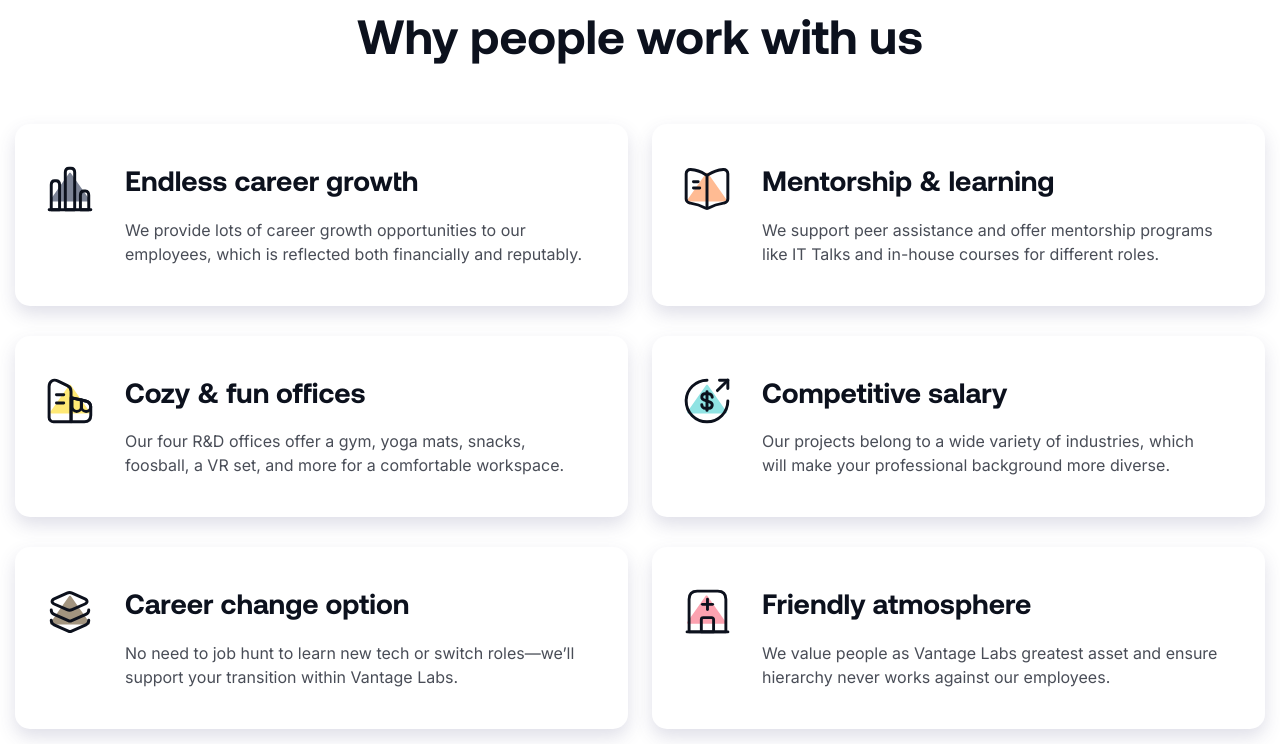
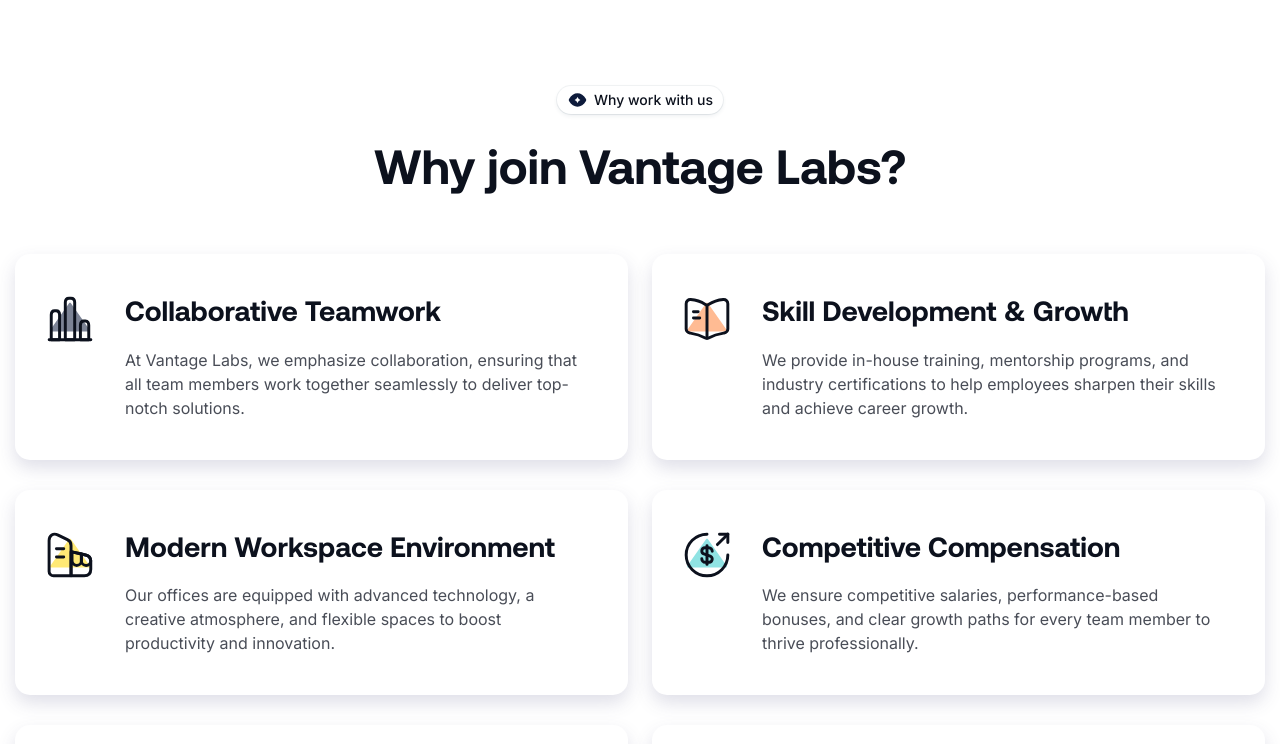
Before and after one commit to vantage-labs/vl-web-fe, a React (Create React App) app: page /team in a window 1280 px wide. Shown: the part 1380-2124 px from the top of the page. Built offline with nearby package versions, Linux system fonts and the light colour scheme; a web font is replaced by a local one.

Commit message:
Fix: at our team project

```diff
--- a/src/main-component/TeamPage/TeamPage.js
+++ b/src/main-component/TeamPage/TeamPage.js
@@ -26,7 +26,10 @@
                                 <div className="col-lg-7 mt-30">
                                     <div className="page-title-box">
                                         <span className="sub-title"><img src={icon} alt="" />Our team</span>
-                                        <h2 className="title">Meet the talented SEO team driving innovation, expertise, and your digital success</h2>
+                                        <h2 className="title">
+                                            Meet the talented team at Vantage Labs, shaping innovative solutions, technical expertise, and your business success
+                                        </h2>
+
                                     </div>
                                 </div>
                                 <div className="col-lg-5 mt-30">
--- a/src/main-component/TeamPage/work.js
+++ b/src/main-component/TeamPage/work.js
@@ -13,44 +13,44 @@
   {
     id: 1,
     icon: icon1,
-    title: "Endless career growth",
+    title: "Collaborative Teamwork",
     content:
-      "We provide lots of career growth opportunities to our employees, which is reflected both financially and reputably.",
+      "At Vantage Labs, we emphasize collaboration, ensuring that all team members work together seamlessly to deliver top-notch solutions.",
   },
   {
     id: 2,
     icon: icon2,
-    title: "Mentorship & learning",
+    title: "Skill Development & Growth",
     content:
-      "We support peer assistance and offer mentorship programs like IT Talks and in-house courses for different roles.",
+      "We provide in-house training, mentorship programs, and industry certifications to help employees sharpen their skills and achieve career growth.",
   },
   {
     id: 3,
     icon: icon3,
-    title: "Cozy & fun offices",
+    title: "Modern Workspace Environment",
     content:
-      "Our four R&D offices offer a gym, yoga mats, snacks, foosball, a VR set, and more for a comfortable workspace.",
+      "Our offices are equipped with advanced technology, a creative atmosphere, and flexible spaces to boost productivity and innovation.",
   },
   {
     id: 4,
     icon: icon4,
-    title: "Competitive salary",
+    title: "Competitive Compensation",
     content:
-      "Our projects belong to a wide variety of industries, which will make your professional background more diverse.",
+      "We ensure competitive salaries, performance-based bonuses, and clear growth paths for every team member to thrive professionally.",
   },
   {
     id: 5,
     icon: icon5,
-    title: "Career change option",
+    title: "Project Diversity",
     content:
-      "No need to job hunt to learn new tech or switch roles—we’ll support your transition within Vantage Labs.",
+      "At Vantage Labs, you’ll work on projects from various industries, gaining exposure to multiple domains and cutting-edge technologies.",
   },
   {
     id: 6,
     icon: icon6,
-    title: "Friendly atmosphere",
+    title: "Employee-Centric Culture",
     content:
-      "We value people as Vantage Labs greatest asset and ensure hierarchy never works against our employees.",
+      "We believe our employees are our greatest asset. We foster an inclusive and supportive environment to ensure everyone feels valued.",
   },
 ];
 
@@ -67,7 +67,7 @@
             <img src={iIcon} alt="" />
             Why work with us
           </div>
-          <h2 className="title">Why people work with us</h2>
+          <h2 className="title">Why join Vantage Labs?</h2>
         </div>
         <div className="tp-work-wrapp">
           <div className="row mt-none-30">
```
Also changed, not shown: src/main-component/PricingPage/Pricing.js (+11 -29 lines).
